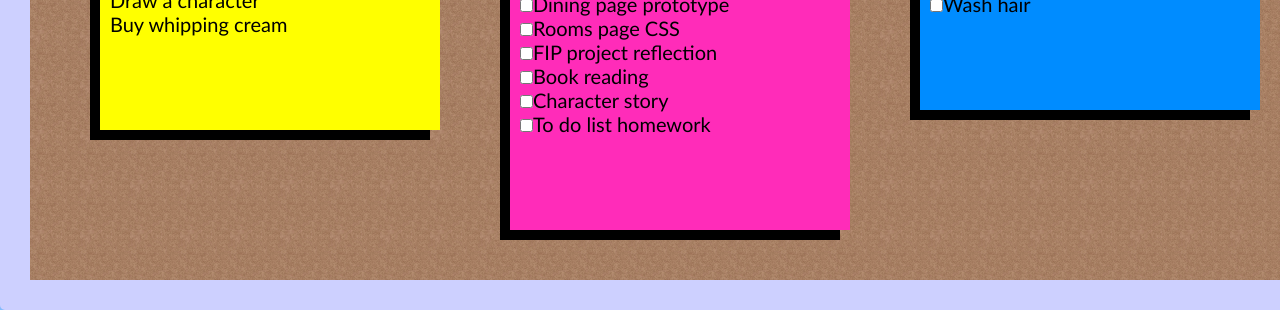
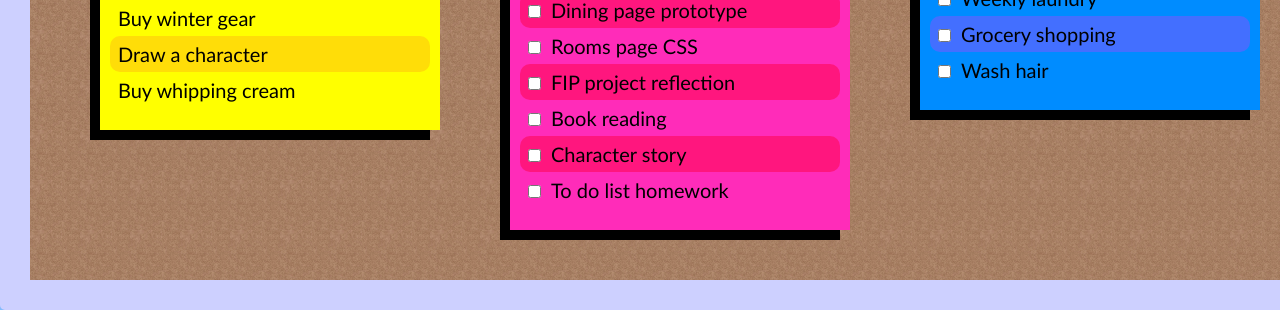
Before and after one commit to JeniferQ/QuelaliEvangelista_J_HW3, a plain HTML site: page index.html in a window 1280 px wide. Shown: the part 490-800 px from the top of the page. Drawn offline with Linux system fonts and the light colour scheme.

Commit message:
Style checkbox
In this commit, the list items and checkboxes were styled with pseudo selectors.

```diff
--- a/css/main.css
+++ b/css/main.css
@@ -105,3 +105,40 @@ article h2 {
     margin-top: 80px;
     box-shadow: -10px 10px;
 }
+
+
+ul {
+    list-style-type: none;
+}
+
+ul li {
+    padding: 6px 8px;
+    border-radius: 10px;
+}
+
+.to-do li:nth-child(odd){
+    background-color: rgba(255, 187, 16, 0.5);
+}
+
+.in-progress li:nth-child(odd) {
+    background-color: rgba(255, 0, 68, 0.5);
+}
+
+.completed li:nth-child(odd) {
+    background-color: rgba(133, 85, 255, 0.5);
+}
+
+input[type="checkbox"] {
+    margin-right: 10px;
+}
+
+input[type="checkbox"]:checked + span::after {
+    content: "\263A";
+    font-size: 20px;
+    padding-left: 5px;
+    color: white;
+}
+
+input[type="checkbox"]:checked + span {
+    color: white;
+}
```
